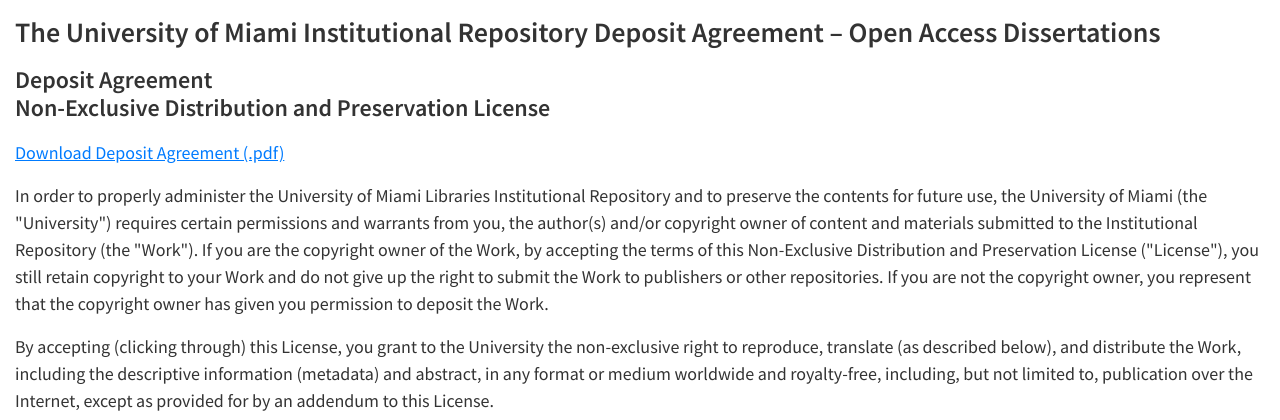
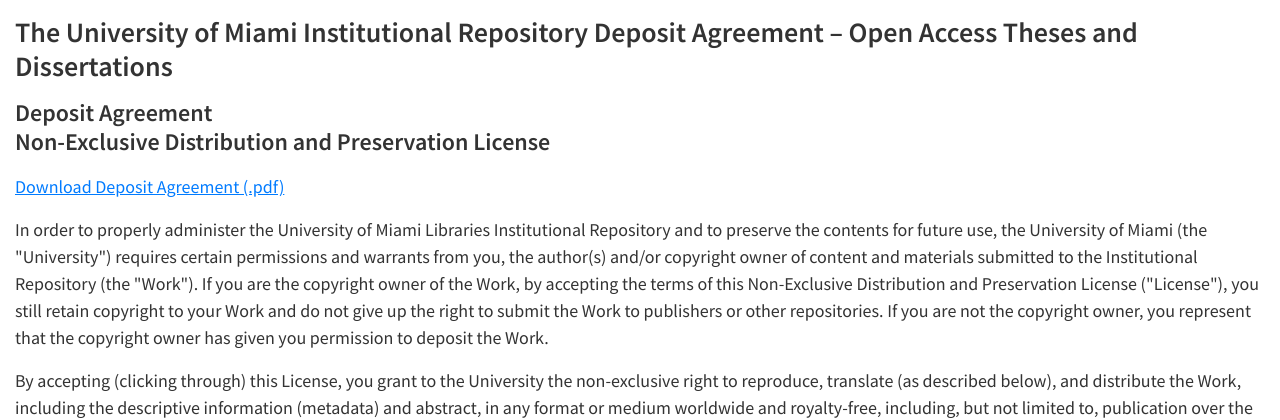
Before and after one commit to UMiamiLibraries/sword-deposit, a Flask app: template templates/agreement.html in a window 1280 px wide. Shown: the part 149-569 px from the top of the page. Run offline with Flask 2, Linux system fonts and the light colour scheme; the template is opened without the code that fills it, so the values that code supplies are empty; some libraries are stand-ins or nearby versions.

Commit message:
agreement - change text to theses and dissertation

```diff
--- a/templates/agreement.html
+++ b/templates/agreement.html
@@ -8,7 +8,7 @@
 	  </ol>
 	</nav>
 
-	<h2>The University of Miami Institutional Repository Deposit Agreement – Open Access Dissertations</h2>
+	<h2>The University of Miami Institutional Repository Deposit Agreement – Open Access Theses and Dissertations</h2>
 	<h3>Deposit Agreement<br />
 		Non-Exclusive Distribution and Preservation License
 	</h3>
```
